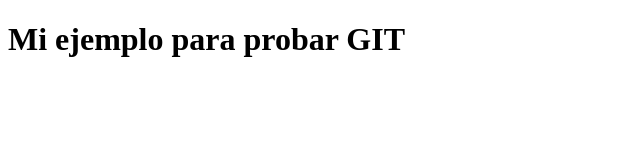
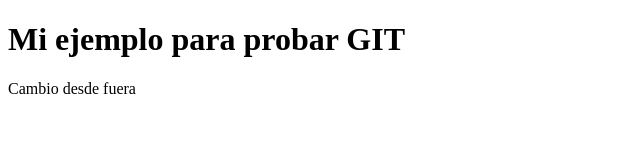
Before and after one commit to radipra/pruebasGit, a plain HTML site: page index.html in a window 1280 px wide. Shown: the whole page, without its empty margins (0-640 px from the left). Drawn offline with Linux system fonts and the light colour scheme.

Commit message:
Update index.html

```diff
--- a/index.html
+++ b/index.html
@@ -6,5 +6,6 @@
 </head>
 <body>
     <h1>Mi ejemplo para probar GIT</h1>
+    <p>Cambio desde fuera</p>
 </body>
 </html>
```
